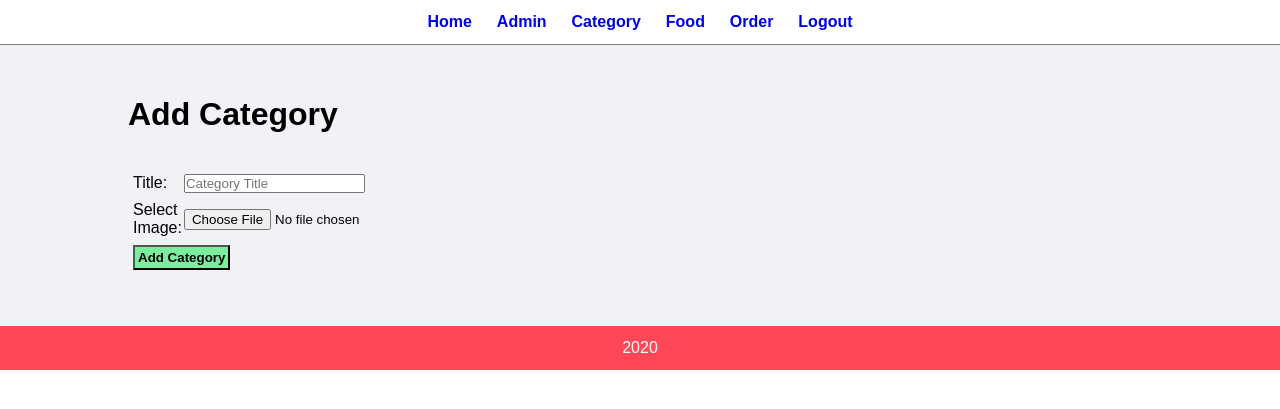
After one commit to devinhidayat/restaurant, a PHP site: page /PemWeb/admin/add-category.php in a window 1280 px wide. The commit adds this page. Shown: the top 409 px of the page. Run offline with PHP 8.4, Linux system fonts and the light colour scheme.

Commit message:
revisi part 5

```diff
--- /dev/null
+++ b/admin/add-category.php
@@ -0,0 +1,93 @@
+<?php include('partials/menu.php') ?>
+
+<div class="main-content">
+    <div class="wrapper">
+        <h1>Add Category</h1>
+        <br><br>
+
+        <?php
+
+            if(isset($_SESSION['add'])) {
+                echo $_SESSION['add'];
+                unset($_SESSION['add']);
+            }
+
+            if(isset($_SESSION['upload'])) {
+                echo $_SESSION['upload'];
+                unset($_SESSION['upload']);
+            }
+        ?>
+
+        <form action="" method="POST" enctype="multipart/form-data">
+            <table class="tbl-30">
+                <tr>
+                    <td>Title: </td>
+                    <td>
+                        <input type="text" name="title" placeholder="Category Title">
+                    </td>
+                </tr>
+
+                <tr>
+                    <td>Select Image: </td>
+                    <td>
+                        <input type="file" name="image">
+                    </td>
+                </tr>
+
+                <tr>
+                    <td colspan="2">
+                        <input type="submit" name="submit" value="Add Category" class="btn-secondary">
+                    </td>
+                </tr>
+
+            </table>
+
+        </form>
+
+        <?php
+            if(isset($_POST['submit'])) {
+
+                $title = $_POST['title'];
+
+                if(isset($_FILES['image']['name'])) {
+                    $image_name = $_FILES['image']['name'];
+
+                    $ext = end(explode('.', $image_name));
+                    $image_name = "Food_Category_".rand(0000, 9999).'.'.$ext;
+
+                    $source_path = $_FILES['image']['tmp_name'];
+                    $destination_path = "../images/category/".$image_name;
+
+                    $upload = move_uploaded_file($source_path, $destination_path);
+
+                    if($upload==false) {
+                        $_SESSION['upload'] = "<div class='error'>Failed to Upload Image.</div>";
+                        header('location:'.SITEURL.'admin/add-category.php');
+                        die();
+                    }
+                }
+                else {
+                    $image_name = "";
+                }
+
+                $sql = "INSERT INTO tbl_category SET
+                    title = '$title',
+                    image_name = '$image_name'
+                ";
+
+                $res = mysqli_query($conn, $sql);
+
+                if($res==true) {
+                    $_SESSION['add'] = "<div class='success'>Category Added Successfully.</div>";
+                    header('location:'.SITEURL.'admin/manage-category.php');
+                }
+                else {
+                    $_SESSION['add'] = "<div class='error'>Failed to Add Category.</div>";
+                    header('location:'.SITEURL.'admin/manage-category.php');
+                }
+            }
+        ?>
+    </div>
+</div>
+
+<?php include('partials/footer.php') ?>
--- a/admin/partials/menu.php
+++ b/admin/partials/menu.php
@@ -13,6 +13,7 @@
                 <ul>
                     <li><a href="index.php">Home</a></li>
                     <li><a href="manage-admin.php">Admin</a></li>
+                    <li><a href="manage-category.php">Category</a></li>
                     <li><a href="manage-food.php">Food</a></li>
                     <li><a href="manage-order.php">Order</a></li>
                     <li><a href="logout.php">Logout</a></li>
```
Also changed, not shown: admin/manage-category.php (added, +82 -0 lines).
